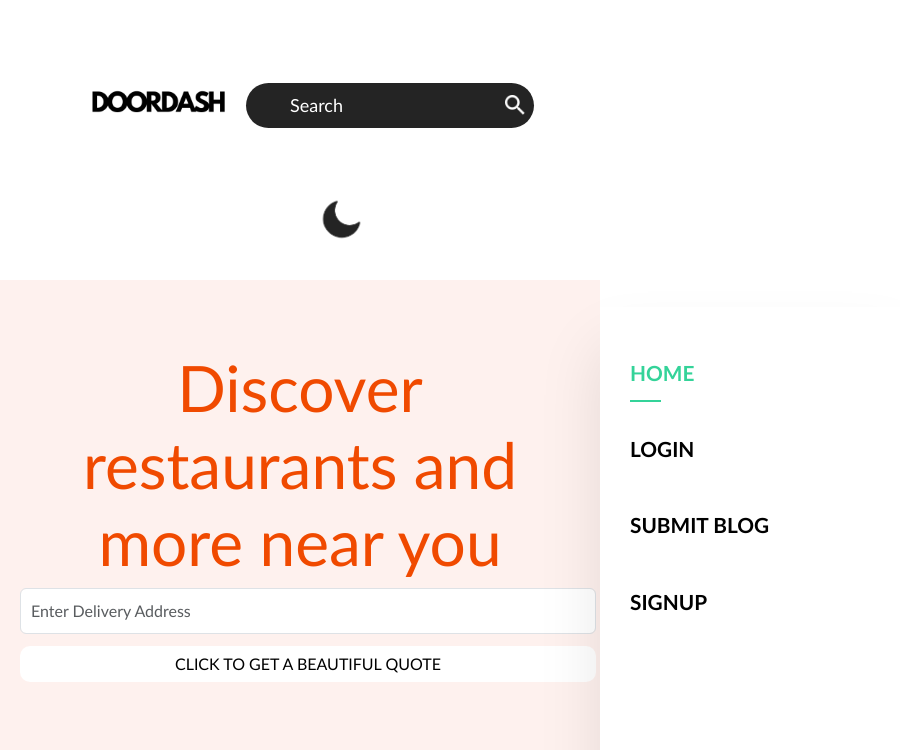
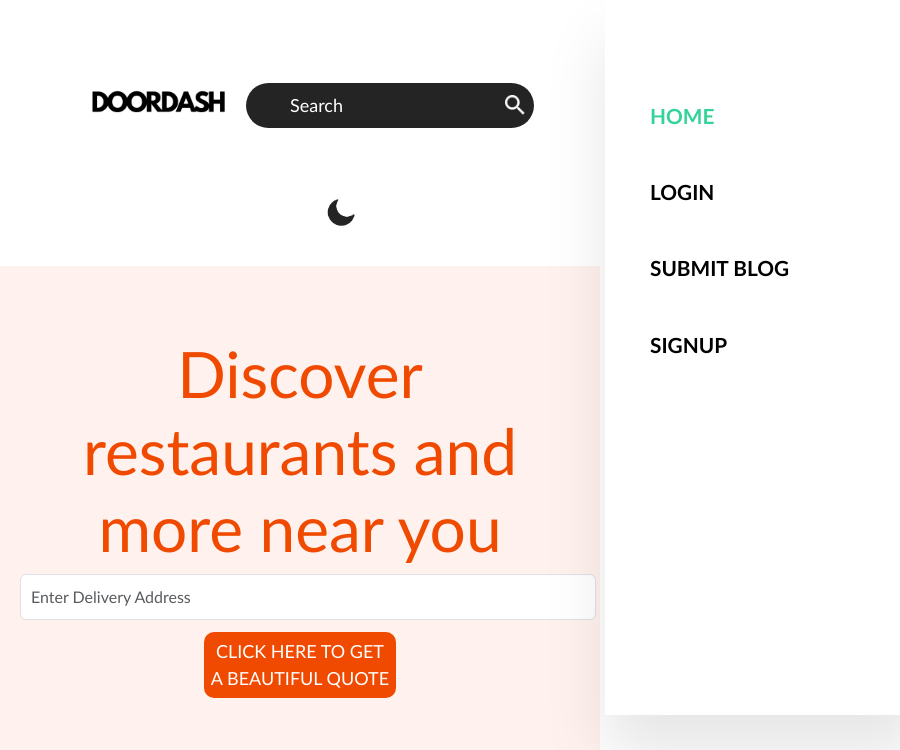
Before and after one commit to rubyade/blog-page-with-react, a React (Vite) app: page / in a window 600 px wide. Shown: the top 750 px of the page, 900 px wide, since content can reach past the window. Built offline with nearby package versions, Linux system fonts and the light colour scheme.

Commit message:
Worked on the mobile navigation bar

```diff
--- a/src/components/navbar/navbar.css
+++ b/src/components/navbar/navbar.css
@@ -23,7 +23,7 @@ ul li {
   cursor: pointer;
   padding: 10px 20px;
   font-size: 18px;
-  position: relative;
+  /* position: relative; */
 }
 
 #navbar-link li a {
@@ -45,7 +45,7 @@ ul li {
   width: 30%;
   height: 2px;
   background: #34d399;
-  position: absolute;
+  /* position: absolute; */
   bottom: -4px;
   left: 20px;
 }
@@ -57,8 +57,6 @@ ul li {
 }
 
 #mobile {
-  width: 70px;
-  height: 50px;
   background: none;
   border: none;
   color: #000;
@@ -123,18 +121,16 @@ ul li {
   }
 
   #mobile {
-    width: 70px;
-    height: 50px;
     background: none;
     border: none;
     color: #000;
     font-size: 2.5rem;
     cursor: pointer;
     display: none;
+    font-size: 1.8rem;
+    padding-top: 0.5rem;
+    z-index: 1;
   }
-}
-
-@media only screen and (max-width: 600px) {
   .dark #navbar-link {
     background: #000;
     color: #fff;
@@ -142,14 +138,16 @@ ul li {
   .navbar {
     width: 100%;
     display: flex;
-    justify-content: center;
+    justify-content: space-between;
     align-items: center;
     background-color: #fff;
-    padding-bottom: 35px;
+    /* padding-bottom: 35px; */
+    position: relative;
+    padding: 15px 3%;
   }
 
   .logo {
-    width: 215px;
+    width: 100px;
   }
 
   #navbar-link {
@@ -159,20 +157,19 @@ ul li {
     flex-direction: column;
     align-items: flex-start;
     background-color: #fff;
-    position: absolute;
-    top: 307px;
-    right: -300px;
-    padding: 40px 0 0 10px;
-    width: 300px;
+    position: fixed;
+    top: 0px;
+    right: -325px;
+    padding: 90px 0px 0px 25px;
+    width: 320px;
     height: 85vh;
     margin-bottom: 25px;
     box-shadow: 0px 40px 60px rgba(0, 0, 0, 0.1);
     transition: 0.3s ease-in-out;
     overflow: scroll;
     height: calc(100vh - 85px);
+    z-index: 1;
   }
-}
-
   #navbar-link.active {
     right: 0px;
   }
@@ -181,22 +178,31 @@ ul li {
     margin-bottom: 25px;
   }
   .search-box {
-  padding: 5px 9px;
-  width: 9.7rem;
+    padding: 0px 0px;
+    width: 7.5rem;
+    /* margin-right: 0.5rem; */
+  }
+  h1 {
+    font-size: 0.8rem;
+    padding-right: 0.8rem;
+    font-weight: bold;
+    padding-top: 0.5rem;
   }
 
   .search-box input {
-  max-width: 116px;
+    max-width: 90px;
   }
   .toggle-icon {
+    width: 36px;
     margin-left: 0px;
   }
   #mobile {
     display: block;
   }
 
-#mobile i {
+  /* #mobile i {
     padding-left: 30px;
+  } */
 }
 
 /* Small devices (portrait tablets and large phones, 600px and up) */
--- a/src/index.css
+++ b/src/index.css
@@ -6,6 +6,10 @@
   padding: 0;
   box-sizing: border-box;
   font-family: 'Gill Sans', 'Gill Sans MT', Calibri, 'Trebuchet MS', sans-serif;
+}
+
+body {
+  min-height: 100vh;
 }
 
 .page-content {
@@ -49,17 +53,17 @@ pages styling */
 }
 
 .home-btn {
-  background-color: #ffff;
-  color: #000;
+  background-color: #f04a00;
+  color: #fff;
   border: none;
   border-radius: 10px;
   display: block;
   margin: 0 auto;
-  width: 271px;
+  width: 12rem;
   padding: 6px;
   margin-top: 12px;
   font-weight: 500;
-  font-size: 12px;
+  font-size: 18px;
 }
 
 .quote {
@@ -436,10 +440,7 @@ pages styling */
     max-width: 24rem;
     padding: 15px;
   }
-  .home-btn {
-    width: 36rem;
-    font-size: 16px;
-  }
+
   .section-2 {
     padding: 24px;
     margin-top: 3rem;
--- a/src/pages/Home.jsx
+++ b/src/pages/Home.jsx
@@ -32,7 +32,7 @@ function Home() {
         <Button
           type='button'
           handleClick={fetchQuote}
-          label='CLICK TO GET  A BEAUTIFUL QUOTE'
+          label='CLICK HERE TO GET  A BEAUTIFUL QUOTE'
         />
         {quote && <p className='quote'>{quote}</p>}
       </div>
```
Lines whose indentation alone changed are shown as unchanged.
